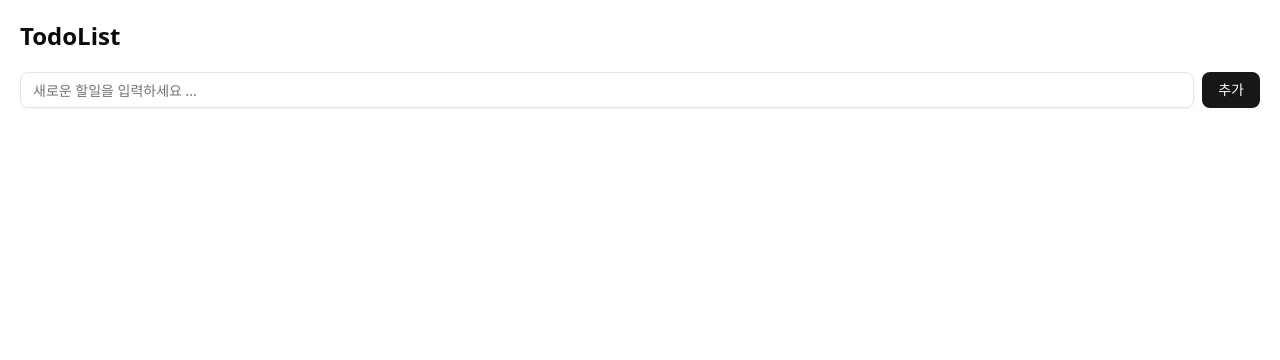
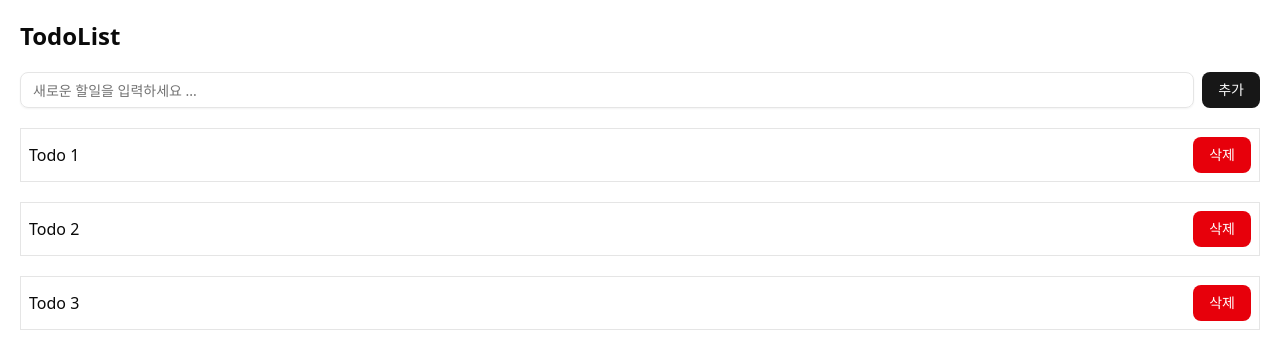
Before and after one commit to this-and-that-dev/onebite-exam, a React (Vite) app: page /todolist in a window 1280 px wide. Shown: the top 360 px of the page. Built offline with nearby package versions, Linux system fonts and the light colour scheme; data requests are answered from the project's data file.

Commit message:
24. (4.3) 데이터 조회 요청 관리하기

```diff
--- a/package.json
+++ b/package.json
@@ -15,6 +15,7 @@
     "@radix-ui/react-popover": "^1.1.15",
     "@radix-ui/react-slot": "^1.2.4",
     "@tailwindcss/vite": "^4.1.18",
+    "@tanstack/react-query": "^5.90.16",
     "class-variance-authority": "^0.7.1",
     "clsx": "^2.1.1",
     "embla-carousel-react": "^8.6.0",
--- /dev/null
+++ b/src/api/fetch-todos.ts
@@ -0,0 +1,12 @@
+import { API_URL } from "@/lib/constants.ts";
+import type { Todo } from "@/types.ts";
+
+export async function fetchTodos() {
+  const response = await fetch(`${API_URL}/todos`);
+  if (!response.ok) {
+    throw new Error("Fetch Faild");
+  }
+
+  const data: Todo[] = await response.json();
+  return data;
+}
--- /dev/null
+++ b/src/hooks/queries/use-todos.data.ts
@@ -0,0 +1,9 @@
+import { useQuery } from "@tanstack/react-query";
+import { fetchTodos } from "@/api/fetch-todos.ts";
+
+export function useTodosData() {
+  return useQuery({
+    queryFn: fetchTodos,
+    queryKey: ["todos"],
+  });
+}
--- /dev/null
+++ b/src/lib/constants.ts
@@ -0,0 +1 @@
+export const API_URL = "http://localhost:3000";
--- a/src/main.tsx
+++ b/src/main.tsx
@@ -2,9 +2,14 @@
 import "./index.css";
 import App from "./App.tsx";
 import { BrowserRouter } from "react-router";
+import { QueryClientProvider, QueryClient } from "@tanstack/react-query";
+
+const queryClient = new QueryClient();
 
 createRoot(document.getElementById("root")!).render(
   <BrowserRouter>
-    <App />
+    <QueryClientProvider client={queryClient}>
+      <App />
+    </QueryClientProvider>
   </BrowserRouter>,
 );
--- a/src/pages/todo-list-page.tsx
+++ b/src/pages/todo-list-page.tsx
@@ -1,15 +1,23 @@
 import TodoEditor from "@/components/todo-list/todo-editor.tsx";
 import TodoItem from "@/components/todo-list/todo-item.tsx";
-import { useTodos } from "@/store/todos.ts";
+import { useTodosData } from "@/hooks/queries/use-todos.data.ts";
 
 export default function TodoListPage() {
-  const todos = useTodos();
+  const { data: todos, isLoading, error } = useTodosData();
+
+  if (error) {
+    return <div>오류가 발생했습니다.</div>;
+  }
+
+  if (isLoading) {
+    return <div>로딩 중 입니다...</div>;
+  }
 
   return (
     <div className="flex flex-col gap-5 p-5">
       <h1 className="text-2xl font-bold">TodoList</h1>
       <TodoEditor />
-      {todos.map((todo) => {
+      {todos?.map((todo) => {
         return <TodoItem key={todo.id} id={todo.id} content={todo.content} />;
       })}
     </div>
```
